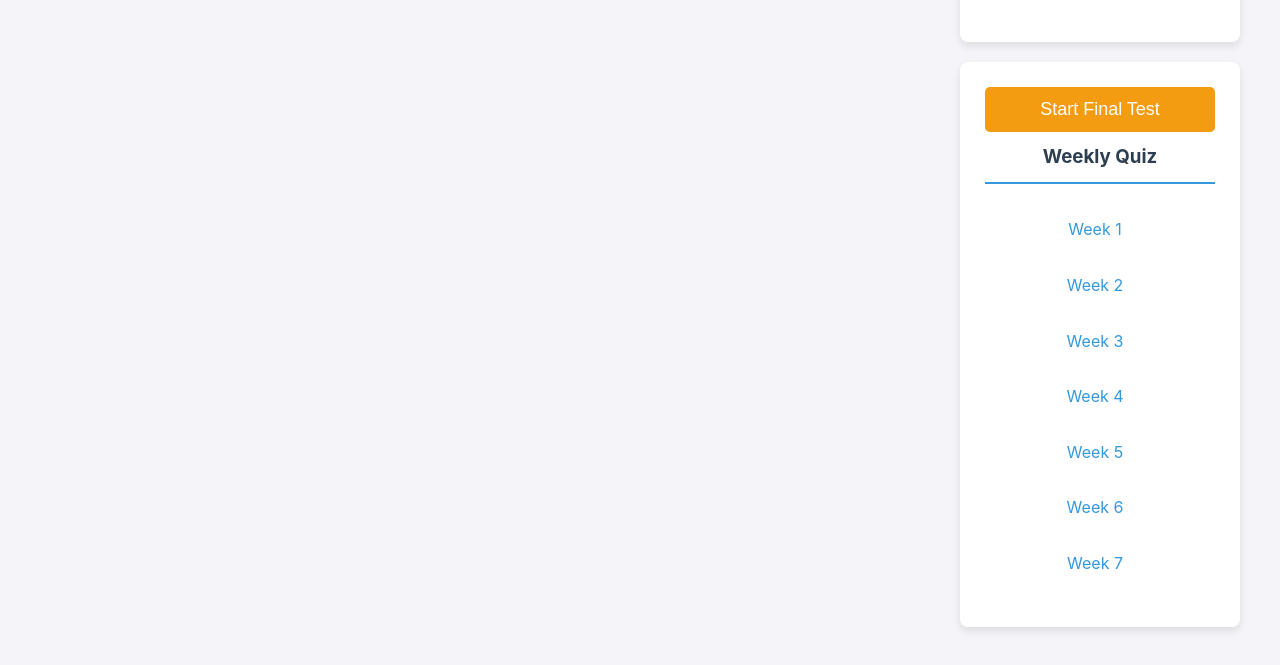
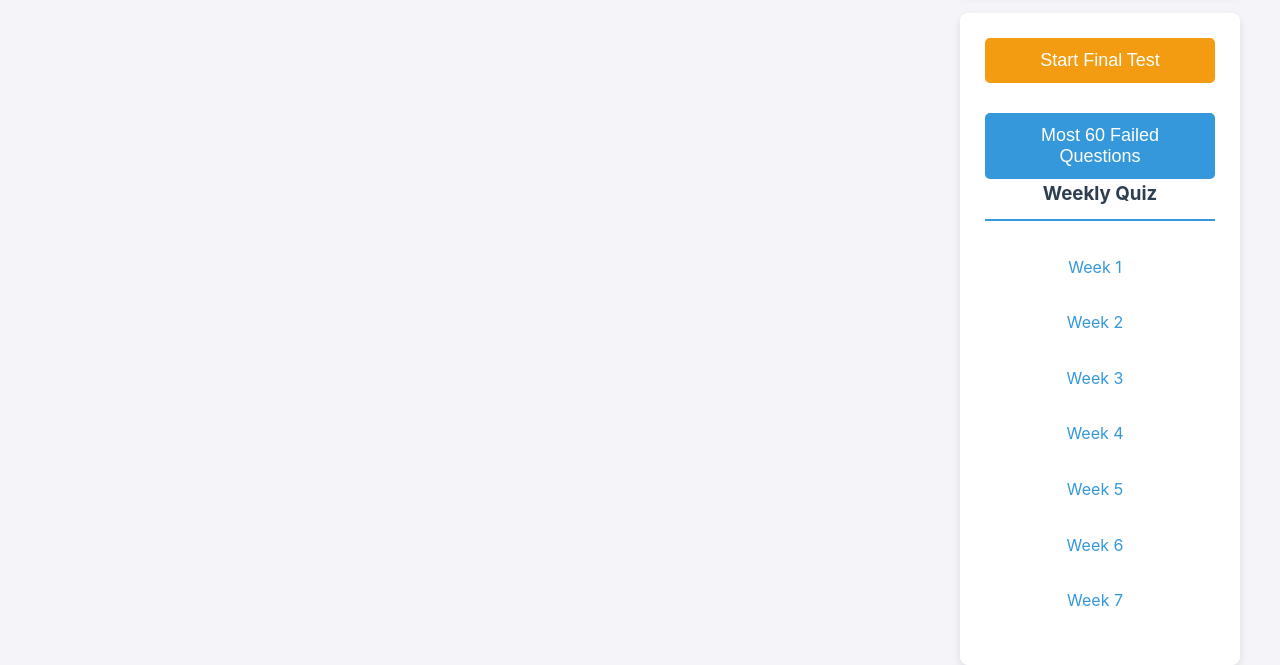
Before and after one commit to jakessteve/PRINCE2, a plain HTML site: page index.html in a window 1280 px wide. Shown: the part 225-890 px from the top of the page. Before the commit the page ends 852 px from the top, so only its background shows below. Drawn offline with Linux system fonts and the light colour scheme.

Commit message:
Update index.html

```diff
--- a/index.html
+++ b/index.html
@@ -39,6 +39,7 @@
             </div>
             <div class="sidebar-group" id="week-index-container">
                 <button id="start-final-test-btn" class="btn btn-final-test">Start Final Test</button>
+                <button id="start-failed-test-btn" class="btn btn-failed-test">Most 60 Failed Questions</button>
                 <h3>Weekly Quiz</h3>
                 <ul id="week-index"></ul>
             </div>
```
